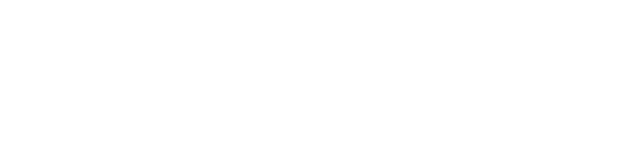
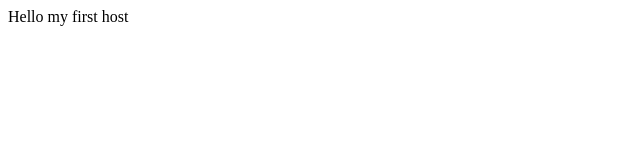
Before and after one commit to Biprock/js-repo.github.io, a plain HTML site: page index.html in a window 1280 px wide. Shown: the whole page, without its empty margins (0-640 px from the left). Drawn offline with Linux system fonts and the light colour scheme.

Commit message:
Update index.html

```diff
--- a/index.html
+++ b/index.html
@@ -8,6 +8,7 @@
 </head>
 <body>
     <script src="./app.js"></script>
+    Hello my first host
 
 </body>
 </html>
```
